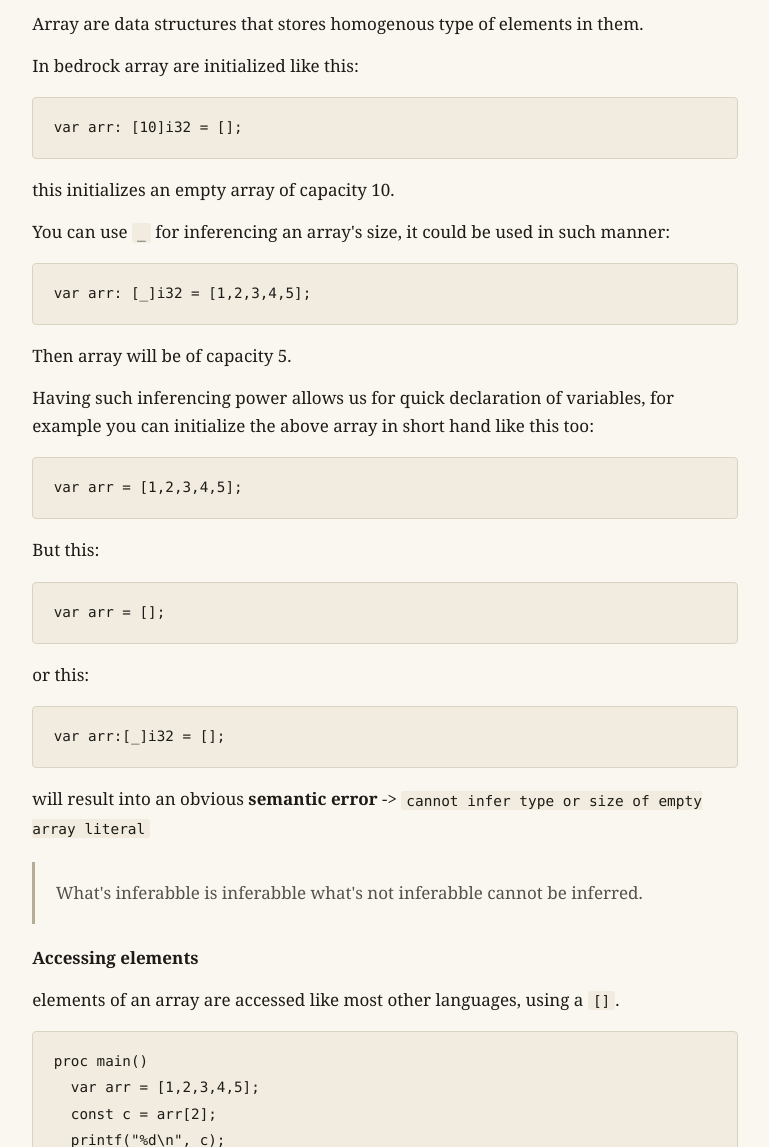
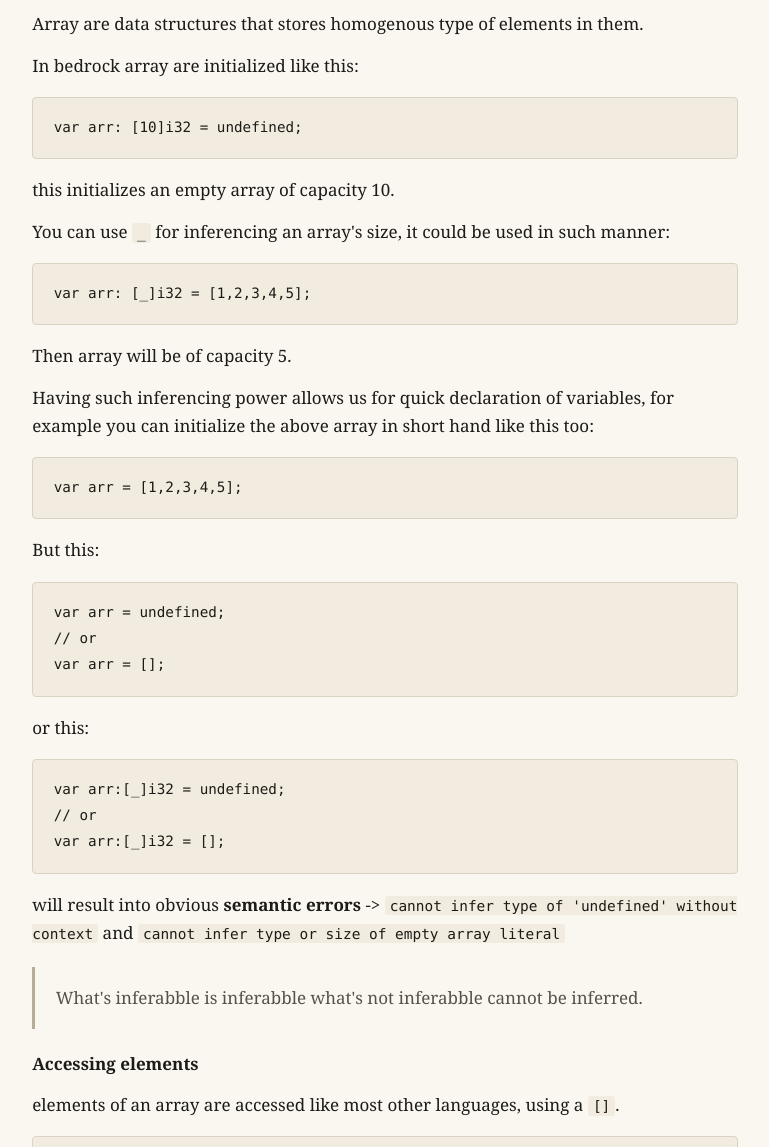
Before and after one commit to bedrock-lang/web, an Eleventy site: page site/src/docs.md in a window 1280 px wide. Shown: the part 8272-9419 px from the top of the page, without its empty margins (391-1160 px from the left). Built offline with nearby package versions, Linux system fonts and the light colour scheme; Eleventy itself is replaced by a stand-in of ours; code samples lack their colours; files that its build step writes are made by us from their sources; a web font is replaced by a local one.

Commit message:
update: doc

````diff
--- a/site/src/docs.md
+++ b/site/src/docs.md
@@ -339,7 +339,7 @@ Array are data structures that stores homogenous type of elements in them.
 In bedrock array are initialized like this:
 
 ```c
-var arr: [10]i32 = [];
+var arr: [10]i32 = undefined;
 ```
 
 this initializes an empty array of capacity 10.
@@ -362,16 +362,20 @@ var arr = [1,2,3,4,5];
 But this:
 
 ```c
+var arr = undefined;
+// or
 var arr = [];
 ```
 
 or this:
 
 ```c
+var arr:[_]i32 = undefined;
+// or
 var arr:[_]i32 = [];
 ```
 
-will result into an obvious  **semantic error** -> `cannot infer type or size of empty array literal`
+will result into obvious  **semantic errors** -> `cannot infer type of 'undefined' without context` and `cannot infer type or size of empty array literal`
 
 > What's inferabble is inferabble what's not inferabble cannot be inferred.
 
````
